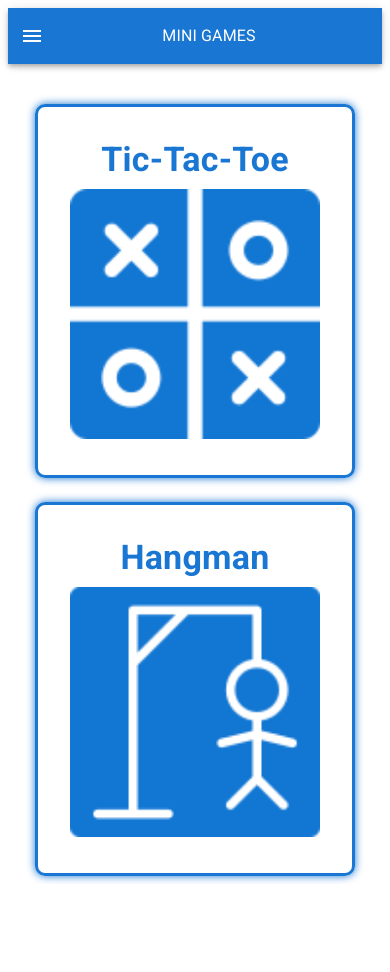
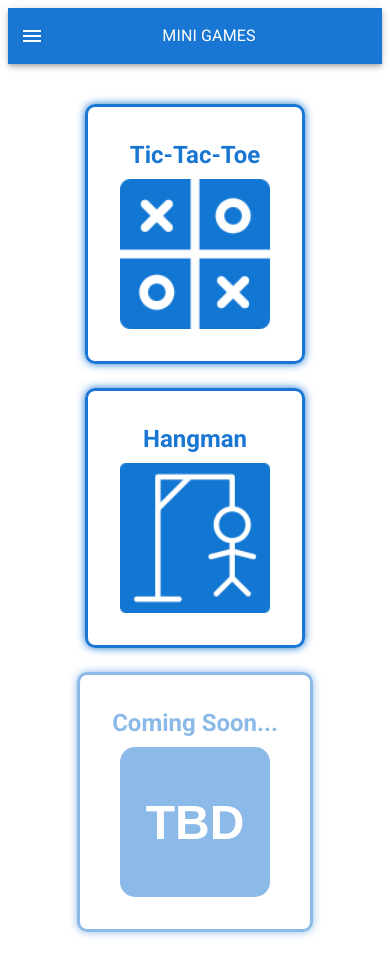
Before and after one commit to hawkjosh/mini-games, a React (Vite) app: page / in a window 390 px wide. Before the commit the page ends 884 px from the top, so only its background shows below. Built offline with nearby package versions, Linux system fonts and the light colour scheme.

Commit message:
responsiveness for mobile view fixed

```diff
--- a/src/assets/styles/TicTacToe/Scoreboard.css
+++ b/src/assets/styles/TicTacToe/Scoreboard.css
@@ -14,6 +14,17 @@
 .score {
   text-align: center;
   font-size: 2rem;
+  font-family: 'Fredoka', sans-serif;
+  font-weight: bold;
+  background-color: white;
+  border-radius: 0.5rem;
+  box-shadow: 0 0 0.5rem #888;
+  padding: 0.5rem;
+}
+
+.score-mobile {
+  text-align: center;
+  font-size: 1.25rem;
   font-family: 'Fredoka', sans-serif;
   font-weight: bold;
   background-color: white;
--- a/src/assets/styles/TicTacToe/TicTacToe.css
+++ b/src/assets/styles/TicTacToe/TicTacToe.css
@@ -1,6 +1,7 @@
 .winning-message {
   display: none;
   position: fixed;
+  text-align: center;
   top: 0;
   left: 0;
   right: 0;
--- a/src/components/TicTacToe/Gameboard.jsx
+++ b/src/components/TicTacToe/Gameboard.jsx
@@ -80,10 +80,10 @@ export default function Gameboard({ board, onClick }) {
 
       <Mobile>
         <Box
-          sx={{border: 'solid darkgray', borderRadius: '1rem', padding: '0.65rem'}}
+          sx={{border: 'solid darkgray', borderRadius: '1rem', padding: '0.25rem'}}
           >
           <Box
-            sx={{display: 'grid', gridTemplateColumns: 'repeat(3, 9rem)', placeItems: 'center', justifyContent: 'center'}}
+            sx={{display: 'grid', gridTemplateColumns: 'repeat(3, 7.5rem)', placeItems: 'center', justifyContent: 'center'}}
             >
             {board.map((value, index) => {
               return <Square key={index} value={value} onClick={() => value === null && onClick(index)} />
--- a/src/pages/Home.jsx
+++ b/src/pages/Home.jsx
@@ -54,12 +54,13 @@ export default function Home() {
         <Box
           sx={{
             display: 'flex',
-            justifyContent: 'center',
+            flexWrap: 'wrap',
+            justifyContent: 'space-evenly',
             alignItems: 'center',
-            marginTop: '5rem'
+            marginY: '5rem'
           }}
-          gap={'5rem'}
-        >
+          gap={'4rem'}
+          >
           <Link to='/tic-tac-toe' style={{textDecoration: 'none'}}>
             <Box sx={{border: '3px solid #1976d2', borderRadius: '10px', padding: '2rem', boxShadow: '0px 0px 8px #1976d2', "&:hover": {boxShadow: '0px 0px 15px #1976d2'}}}>
               <Typography
@@ -104,6 +105,39 @@ export default function Home() {
               />
             </Box>
           </Link>
+          {/* Temporary placeholder below... */}
+          <Box sx={{border: '3px solid #1976d2', borderRadius: '10px', padding: '2rem', boxShadow: '0px 0px 8px #1976d2', opacity: '0.5'}}>
+            <Typography
+              variant='h4'
+              sx={{
+                fontWeight: 'bold',
+                color: '#1976d2',
+                textAlign: 'center',
+                marginBottom: '0.5rem'
+              }}
+            >
+                Coming Soon...
+            </Typography>
+            <Box
+              component='div'
+              src={hangman}
+              sx={{
+                aspectRatio: '1/1',
+                width: '250px',
+                bgcolor: '#1976d2',
+                borderRadius: '10%',
+                display: 'flex',
+                justifyContent: 'center',
+                alignItems: 'center',
+                fontWeight: 'bold',
+                color: 'white',
+                fontSize: '3rem',
+                fontFamily: 'sans-serif'
+              }}
+              >
+              TBD
+            </Box>
+          </Box>
         </Box>
       </Laptop>
 
@@ -113,11 +147,12 @@ export default function Home() {
         <Box
           sx={{
             display: 'flex',
-            flexDirection: 'column',
+            flexWrap: 'wrap',
+            justifyContent: 'center',
             alignItems: 'center',
-            marginTop: '2.5rem'
+            marginY: '2.5rem'
           }}
-          gap={'1.5rem'}
+          gap={'2rem'}
         >
           <Link to='/tic-tac-toe' style={{textDecoration: 'none'}}>
             <Box sx={{border: '3px solid #1976d2', borderRadius: '10px', padding: '2rem', boxShadow: '0px 0px 8px #1976d2'}}>
@@ -142,7 +177,7 @@ export default function Home() {
             </Box>
           </Link>
           <Link to='/hangman' style={{textDecoration: 'none'}}>
-            <Box sx={{border: '3px solid #1976d2', borderRadius: '10px', padding: '2rem', boxShadow: '0px 0px 8px #1976d2', "&:hover": {boxShadow: '0px 0px 15px #1976d2'}}}>
+            <Box sx={{border: '3px solid #1976d2', borderRadius: '10px', padding: '2rem', boxShadow: '0px 0px 8px #1976d2'}}>
               <Typography
                 variant='h4'
                 sx={{
@@ -163,6 +198,72 @@ export default function Home() {
               />
             </Box>
           </Link>
+          {/* Temporary placeholder below... */}
+          <Box sx={{border: '3px solid #1976d2', borderRadius: '10px', padding: '2rem', boxShadow: '0px 0px 8px #1976d2', opacity: '0.5'}}>
+            <Typography
+              variant='h4'
+              sx={{
+                fontWeight: 'bold',
+                color: '#1976d2',
+                textAlign: 'center',
+                marginBottom: '0.5rem'
+              }}
+            >
+                Coming Soon...
+            </Typography>
+            <Box
+              component='div'
+              src={hangman}
+              sx={{
+                aspectRatio: '1/1',
+                width: '250px',
+                bgcolor: '#1976d2',
+                borderRadius: '10%',
+                display: 'flex',
+                justifyContent: 'center',
+                alignItems: 'center',
+                fontWeight: 'bold',
+                color: 'white',
+                fontSize: '3rem',
+                fontFamily: 'sans-serif'
+              }}
+              >
+              TBD
+            </Box>
+          </Box>
+          {/* Temporary placeholder... */}
+          <Box sx={{border: '3px solid #1976d2', borderRadius: '10px', padding: '2rem', boxShadow: '0px 0px 8px #1976d2', opacity: '0.5'}}>
+            <Typography
+              variant='h4'
+              sx={{
+                fontWeight: 'bold',
+                color: '#1976d2',
+                textAlign: 'center',
+                marginBottom: '0.5rem'
+              }}
+            >
+                Coming Soon...
+            </Typography>
+            <Box
+              component='div'
+              src={hangman}
+              sx={{
+                aspectRatio: '1/1',
+                width: '250px',
+                bgcolor: '#1976d2',
+                borderRadius: '10%',
+                display: 'flex',
+                justifyContent: 'center',
+                alignItems: 'center',
+                fontWeight: 'bold',
+                color: 'white',
+                fontSize: '3rem',
+                fontFamily: 'sans-serif'
+              }}
+              >
+              TBD
+            </Box>
+          </Box>
         </Box>
       </Tablet>
 
@@ -174,14 +275,14 @@ export default function Home() {
             display: 'flex',
             flexDirection: 'column',
             alignItems: 'center',
-            marginTop: '2.5rem'
+            marginY: '2.5rem'
           }}
           gap={'1.5rem'}
         >
           <Link to='/tic-tac-toe' style={{textDecoration: 'none'}}>
-            <Box sx={{border: '3px solid #1976d2', borderRadius: '10px', padding: '2rem', boxShadow: '0px 0px 8px #1976d2'}}>
+            <Box sx={{border: '3px solid #1976d2', borderRadius: '10px', padding: '2rem', boxShadow: '0px 0px 8px #1976d2', display: 'flex', flexDirection: 'column', alignItems: 'center'}}>
               <Typography
-                variant='h4'
+                variant='h5'
                 sx={{
                   fontWeight: 'bold',
                   color: '#1976d2',
@@ -195,15 +296,15 @@ export default function Home() {
                 component='img'
                 src={tictactoe}
                 sx={{
-                  width: '250px'
+                  width: '150px'
                 }}
               />
             </Box>
           </Link>
           <Link to='/hangman' style={{textDecoration: 'none'}}>
-            <Box sx={{border: '3px solid #1976d2', borderRadius: '10px', padding: '2rem', boxShadow: '0px 0px 8px #1976d2', "&:hover": {boxShadow: '0px 0px 15px #1976d2'}}}>
+            <Box sx={{border: '3px solid #1976d2', borderRadius: '10px', padding: '2rem', boxShadow: '0px 0px 8px #1976d2', display: 'flex', flexDirection: 'column', alignItems: 'center'}}>
               <Typography
-                variant='h4'
+                variant='h5'
                 sx={{
                   fontWeight: 'bold',
                   color: '#1976d2',
@@ -217,11 +318,44 @@ export default function Home() {
                 component='img'
                 src={hangman}
                 sx={{
-                  width: '250px'
+                  width: '150px'
                 }}
               />
             </Box>
           </Link>
+          {/* Temporary placeholder below... */}
+          <Box sx={{border: '3px solid #1976d2', borderRadius: '10px', padding: '2rem', boxShadow: '0px 0px 8px #1976d2', opacity: '0.5', display: 'flex', flexDirection: 'column', alignItems: 'center'}}>
+            <Typography
+              variant='h5'
+              sx={{
+                fontWeight: 'bold',
+                color: '#1976d2',
+                textAlign: 'center',
+                marginBottom: '0.5rem'
+              }}
+            >
+                Coming Soon...
+            </Typography>
+            <Box
+              component='div'
+              src={hangman}
+              sx={{
+                aspectRatio: '1/1',
+                width: '150px',
+                bgcolor: '#1976d2',
+                borderRadius: '10%',
+                display: 'flex',
+                justifyContent: 'center',
+                alignItems: 'center',
+                fontWeight: 'bold',
+                color: 'white',
+                fontSize: '3rem',
+                fontFamily: 'sans-serif'
+              }}
+              >
+              TBD
+            </Box>
+          </Box>
         </Box>
       </Mobile>
 
--- a/src/pages/TicTacToe.jsx
+++ b/src/pages/TicTacToe.jsx
@@ -204,7 +204,7 @@ export default function TicTacToe() {
 
       <Mobile>
         <Box
-          gap={'5rem'}
+          gap={'3rem'}
           sx={{display: 'flex', flexDirection: 'column', justifyContent: 'center', alignItems: 'center', marginTop: '2rem'}}
           >
           <Scoreboard
```
Also changed, not shown: src/components/TicTacToe/Scoreboard.jsx (+7 -7 lines).
